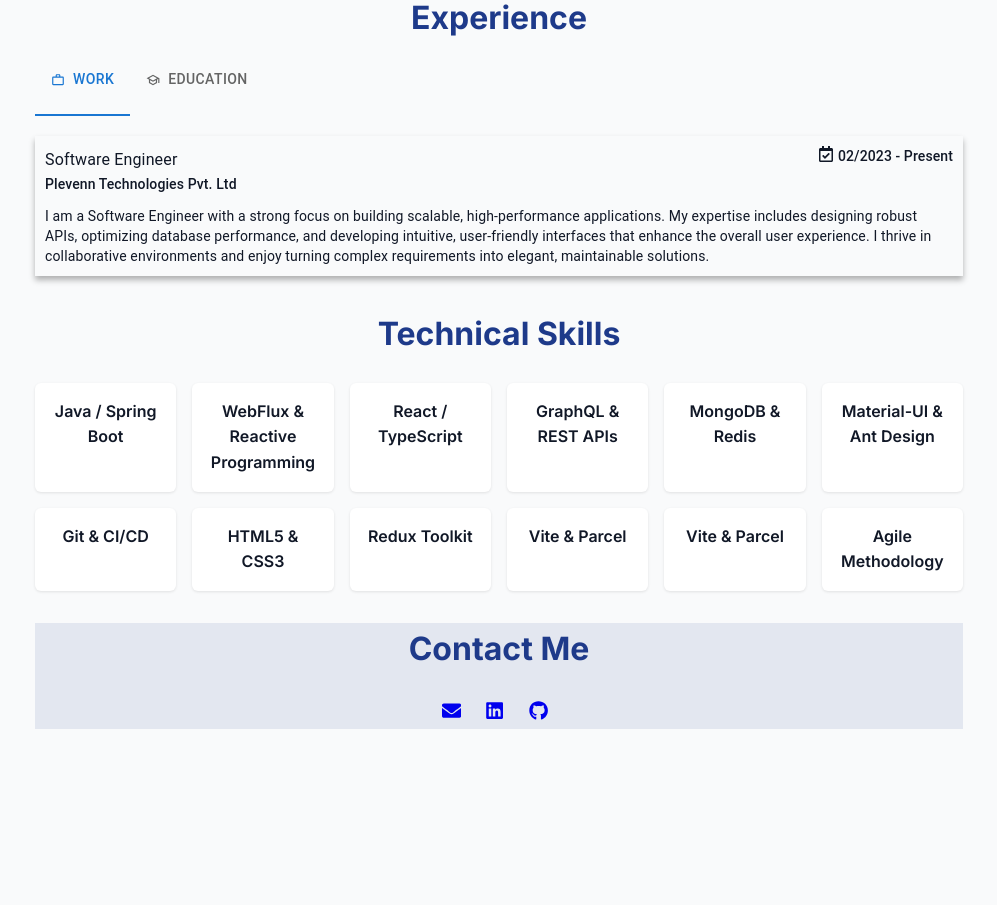
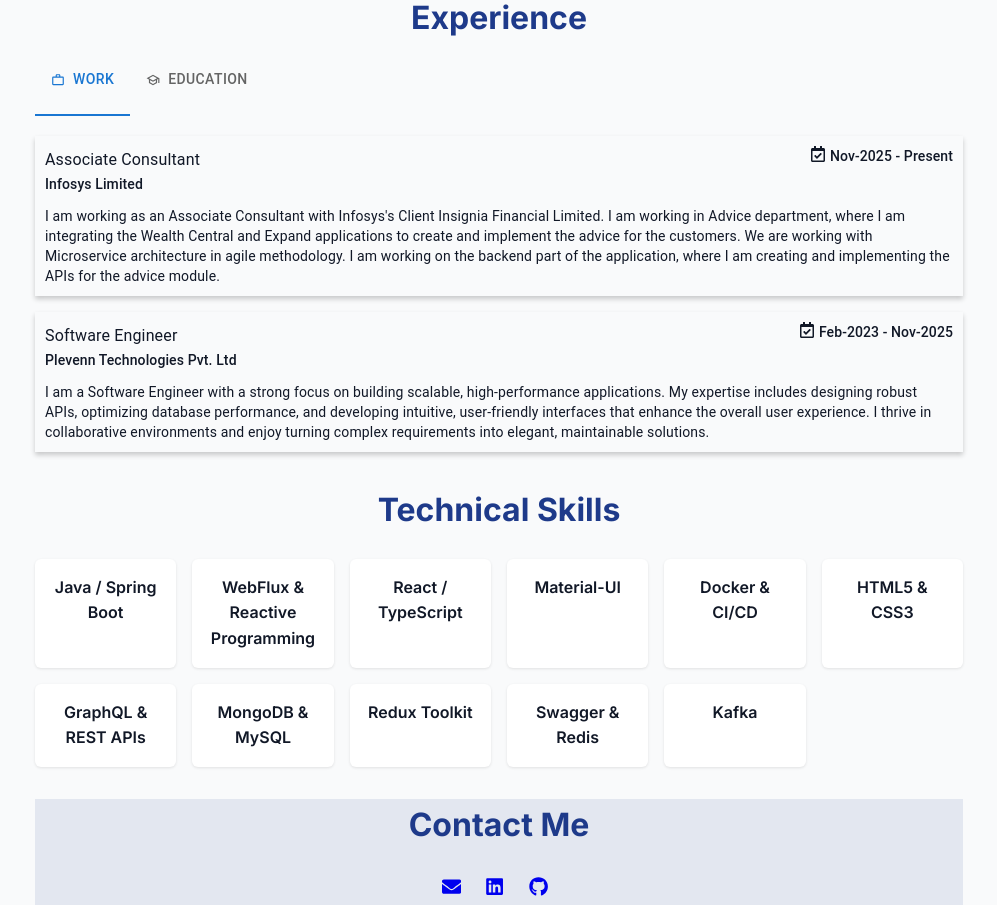
Before and after one commit to Choudhary022/portfolio-choudhary022, a React (Vite) app: page / in a window 1280 px wide. Shown: the part 480-1385 px from the top of the page, without its empty margins (141-1138 px from the left). Before the commit the page ends 1209 px from the top, so only its background shows below. Built offline with nearby package versions, Linux system fonts and the light colour scheme.

Commit message:
Updated resume

```diff
--- a/src/component/Experience/WorkExperience.tsx
+++ b/src/component/Experience/WorkExperience.tsx
@@ -4,7 +4,46 @@ import { FaRegCalendarCheck } from "react-icons/fa";
 
 const WorkExperience = () => {
 
-    return (<DetailContainer>
+    return (
+        <Box
+        sx={{
+            display: "flex",
+            flexDirection: "column",
+            gap: 2
+
+        }}
+
+        >
+            <DetailContainer>
+
+                <Box sx={{
+                    display: "flex",
+                    justifyContent: "space-between"
+                }}>
+                    <Box>
+
+                        <Typography variant="subtitle1">Associate Consultant</Typography>
+                        <Typography variant="subtitle2">
+                            Infosys Limited
+                        </Typography>
+                    </Box>
+
+                    <Box sx={{ display: "flex", gap: 0.5 }}>
+
+                        <FaRegCalendarCheck />
+                        <Typography variant="subtitle2">Nov-2025 - Present</Typography>
+                    </Box>
+
+                </Box>
+
+                <Typography variant="body2" sx={{ marginTop: "10px" }}>
+                    I am working as an Associate Consultant with Infosys's Client Insignia Financial Limited. I am working in Advice
+                    department, where I am integrating the Wealth Central and Expand applications to create and implement the advice for the customers.
+                    We are working with Microservice architecture in agile methodology. I am working on the backend part of the application, where I am creating and implementing the APIs for the advice module.
+                </Typography>
+
+            </DetailContainer>
+            <DetailContainer>
 
                 <Box sx={{
                     display: "flex",
@@ -21,7 +60,7 @@ const WorkExperience = () => {
                     <Box sx={{ display: "flex", gap: 0.5 }}>
 
                         <FaRegCalendarCheck />
-                <Typography variant="subtitle2">02/2023 - Present</Typography>
+                        <Typography variant="subtitle2">Feb-2023 - Nov-2025</Typography>
                     </Box>
 
                 </Box>
@@ -35,6 +74,8 @@ const WorkExperience = () => {
                 </Typography>
 
             </DetailContainer>
+
+        </Box>
     )
 }
 export default WorkExperience;
--- a/src/component/Experience/styles.ts
+++ b/src/component/Experience/styles.ts
@@ -10,6 +10,6 @@ export const WorkExperienceContainer = styled(Box)(() => ({
 
 export const DetailContainer = styled(Box)(() => ({
     padding: "10px",
-    boxShadow: "0 4px 6px rgba(0, 0, 0, 0.3)"
+    boxShadow: "0 3px 5px rgba(0, 0, 0, 0.2)"
 
 }))
--- a/src/component/TechnicalSkills.tsx
+++ b/src/component/TechnicalSkills.tsx
@@ -8,15 +8,14 @@ const TechnicalSkills = () => {
                 <div className="skill-item">Java / Spring Boot</div>
                 <div className="skill-item">WebFlux &amp; Reactive Programming</div>
                 <div className="skill-item">React / TypeScript</div>
+                <div className="skill-item">Material-UI</div>
+                <div className="skill-item">Docker &amp; CI/CD</div>
+                <div className="skill-item">HTML5 &amp; CSS3</div>
                 <div className="skill-item">GraphQL &amp; REST APIs</div>
-                <div className="skill-item">MongoDB &amp; Redis</div>
-                <div className="skill-item">Material-UI &amp; Ant Design</div>
-                <div className="skill-item">Git &amp; CI/CD</div>
-                <div className="skill-item">HTML5 &amp; CSS3</div>
+                <div className="skill-item">MongoDB &amp; MySQL</div>
                 <div className="skill-item">Redux Toolkit</div>
-                <div className="skill-item">Vite  &amp; Parcel</div>
-                <div className="skill-item">Vite  &amp; Parcel</div>
-                <div className="skill-item">Agile Methodology</div>
+                <div className="skill-item">Swagger &amp; Redis</div>
+                <div className="skill-item">Kafka</div>
             </div>
         </section>
     )
--- a/src/component/about/About.tsx
+++ b/src/component/about/About.tsx
@@ -6,7 +6,7 @@ const About = () => {
         <section id="about" className="about">
             <h2>About Me</h2>
             <p>
-                I'm a software engineer with over 3+ years of experience developing Spring Boot-based microservices and
+                I'm a software engineer with over 4+ years of experience developing Spring Boot-based microservices and
                 React front-end applications.
                 I specialize in designing scalable APIs, optimizing database performance, and
                 creating intuitive, user-friendly interfaces.
--- a/src/component/basicDetails/BasicDetails.tsx
+++ b/src/component/basicDetails/BasicDetails.tsx
@@ -36,13 +36,13 @@ const BasicDetails = () => {
                     color="primary"
                     component="a"
 
-                    href="public\Akash-Choudhary-resume.pdf"
+                    href="public\Akash_Choudhary_Resume.pdf"
                     download
                     sx={{ padding: "2px", marginLeft: "10px" }}
                 >
                     Download Resume
                 </Button>
-                <p>Full-Stack Java Developer &amp; React Enthusiast</p>
+                <p>Full-Stack Java Developer</p>
 
             </Box>
         </BasicDetailContainer>
```
Also changed, not shown: 2 other files (tests, documents, lock files or other folders). Lines whose indentation alone changed are shown as unchanged.
